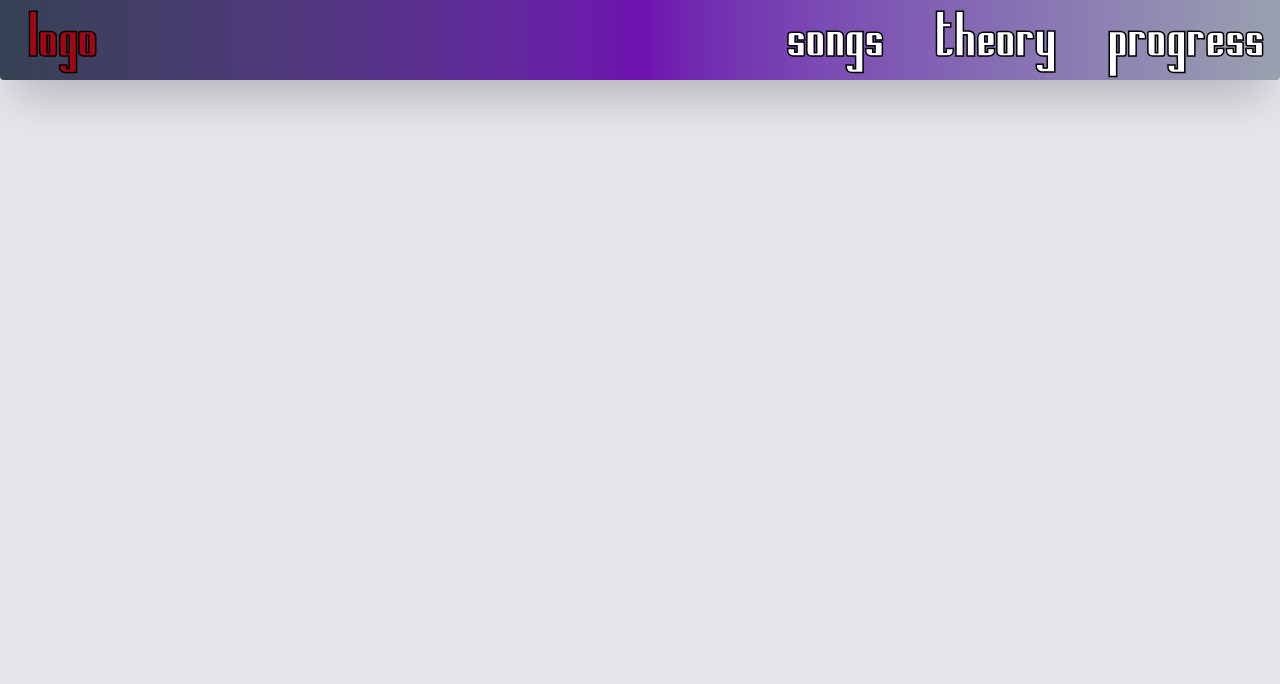
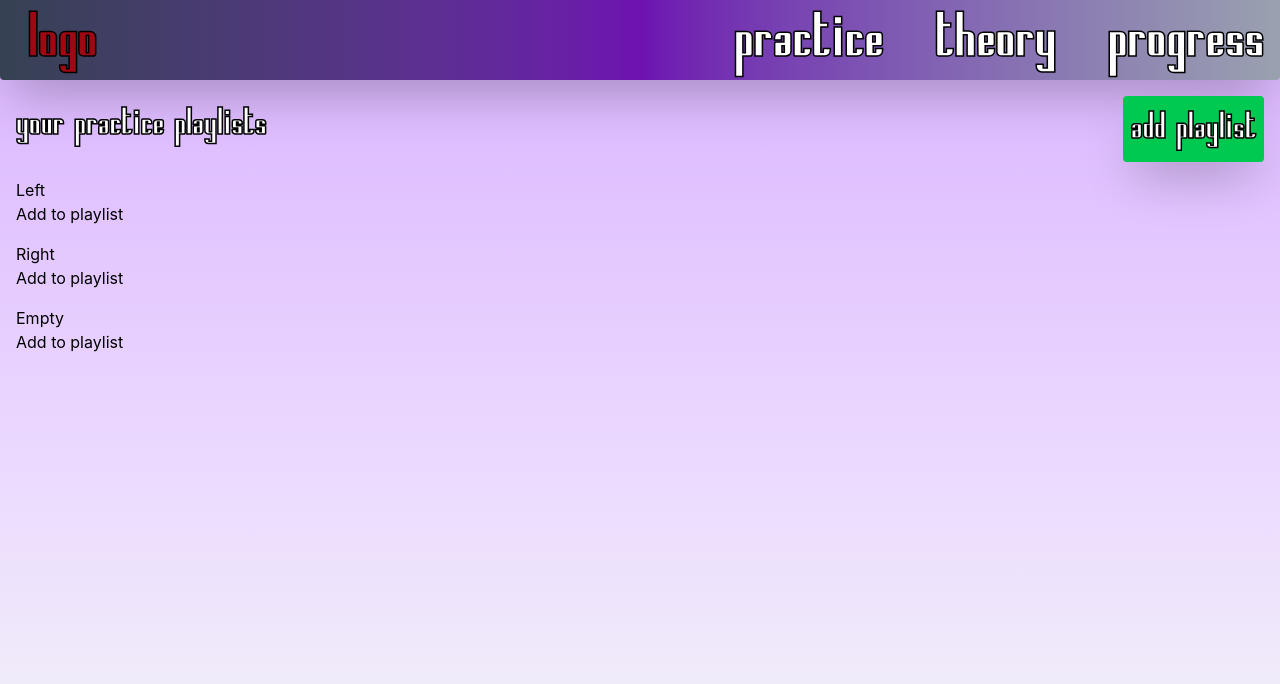
Before and after one commit to razvanbilici/guitar-practice, a Vue app: page /practice in a window 1280 px wide. Shown: the top 684 px of the page. Built offline with nearby package versions, Linux system fonts and the light colour scheme.

Commit message:
Renamed components, partially added functionality

```diff
--- a/src/App.vue
+++ b/src/App.vue
@@ -1,5 +1,5 @@
 <template>
-  <div class="m-0 p-0 min-h-screen bg-gray-200">
+  <div class="m-0 p-0 min-h-screen bg-linear-to-b from-purple-300 to-gray-100 via-purple-200">
     <Navbar />
     <router-view />
   </div>
--- a/src/components/AddFolder.vue
+++ b/src/components/AddPlaylist.vue
@@ -26,10 +26,10 @@
 
           <button
             type="submit"
-            @click="addFolder"
+            @click="addPlaylist"
             class="flex-1 px-4 py-3 rounded-xl font-semibold text-white bg-blue-600 hover:bg-blue-700 shadow-lg shadow-blue-200 active:scale-95 transition-all"
           >
-            Add Folder
+            Add playlist
           </button>
         </div>
       </form>
@@ -44,7 +44,7 @@ import {ref} from "vue"
 
 const url = ref("")
 const props = defineProps({
-  folder_list: Object
+  playlyst_array: Object
 })
 
 // Define the events this component can "emit"
@@ -54,7 +54,7 @@ const closeModal = () => {
   emit('close') // Shouting "close!" to the parent
 }
 
-const addFolder = () => {
+const addPlaylist = () => {
   emit('add', url.value)
   console.log(url.value)
   closeModal()
--- a/src/components/AddSong.vue
+++ b/src/components/AddSong.vue
@@ -4,7 +4,7 @@
     <div class="bg-white p-8 rounded-2xl shadow-2xl w-[90vw] max-w-md flex flex-col gap-6">
 
       <div class="flex flex-col gap-1">
-        <h2 class="text-2xl font-bold text-gray-800">Add to {{ folder.name }}</h2>
+        <h2 class="text-2xl font-bold text-gray-800">Add to {{ playlist.name }}</h2>
         <p class="text-gray-500 text-sm">Paste a YouTube link or ID below.</p>
       </div>
 
@@ -49,7 +49,7 @@ import {ref} from "vue"
 
 const url = ref("")
 const props = defineProps({
-  folder: Object
+  playlist: Object
 })
 
 // Define the events this component can "emit"
--- a/src/components/Navbar.vue
+++ b/src/components/Navbar.vue
@@ -11,7 +11,7 @@
 
     <div class="flex flex-1 justify-end space-x-[4vw] text-outline font-pcb
                  text-white">
-      <RouterLink to="/songs" class="hover:scale-110 transition-transform cursor-pointer">Songs</RouterLink>
+      <RouterLink to="/practice" class="hover:scale-110 transition-transform cursor-pointer">Practice</RouterLink>
       <RouterLink to="/theory" class="hover:scale-110 transition-transform cursor-pointer">Theory</RouterLink>
       <RouterLink to="/progress" class="hover:scale-110 transition-transform cursor-pointer">Progress</RouterLink>
     </div>
--- /dev/null
+++ b/src/pages/Practice.vue
@@ -0,0 +1,124 @@
+<template>
+  <div class="flex flex-col mt-4">
+
+    <div class="flex mx-4 flex-row font-pcb text-[3vw] text-white text-outline justify-between">
+        <span class="">Your practice playlists</span>
+      <button
+        class="bg-green-500 w-[11vw] p-1 wrap-break-word hover:cursor-pointer
+               rounded-sm shadow-2xl font-pcb hover:scale-110 hover:bg-green-700 transition-all text-white text-outline whitespace-nowrap"
+        @click="openPlaylistModal()"
+      >
+        Add playlist
+      </button>
+    </div>
+
+    <div class="flex flex-col gap-4 m-4 justify-center z-10">
+
+
+      <div v-if="open_song_modal">
+        <AddSong
+          @close="open_song_modal=false"
+          @add="addSong"
+          :playlist="active_playlist"
+        />
+      </div>
+
+      <div v-if="open_playlist_modal">
+        <AddPlaylist @close="open_playlist_modal=false" />
+      </div>
+
+      <div
+        v-for="playlist in playlist"
+        :key="playlist.name"
+        class="flex flex-col gap-0.5 hover:cursor-pointer"
+      >
+      <div class="">
+        <h1 @click="open_close_playlist(playlist)">
+          {{ playlist.name }}
+        </h1>
+
+        <div class="flex flex-col">
+        <div v-if="playlist.open" class="flex flex-row gap-1 overflow-scroll">
+
+
+          <iframe
+            v-if="playlist.urls.length"
+            v-for="url in playlist.urls"
+            :key="url"
+            width="320"
+            height="180"
+            :src="`https://www.youtube.com/embed/${url}`"
+            frameborder="0"
+            allowfullscreen
+          ></iframe>
+
+          <div v-else>Playlist empty</div>
+
+        </div>
+        </div>
+
+        <button
+          class="hover:cursor-pointer"
+          @click="openSongModal(playlist)"
+        >
+          Add to playlist
+        </button>
+
+      </div>
+    </div>
+    </div>
+
+  </div>
+</template>
+
+
+<script setup>
+import { ref } from 'vue'
+import AddSong from '../components/AddSong.vue';
+import AddPlaylist from '../components/AddPlaylist.vue';
+
+const playlist = ref([
+    {name: "Left",
+     urls: ["dQw4w9WgXcQ", "Gx1oCI9ZjZw", "dQw4w9WgXcQ", "Gx1oCI9ZjZw", "dQw4w9WgXcQ", "Gx1oCI9ZjZw", "dQw4w9WgXcQ", "Gx1oCI9ZjZw"],
+     open: false
+    },
+    {name: "Right",
+     urls: ["cHYq1MRoyI0", ""],
+     open: false
+    },
+
+    {name: "Empty",
+     urls: [],
+     open: false
+    },
+])
+
+let open_song_modal = ref(false)
+let open_playlist_modal = ref(false)
+
+let active_playlist = ref(null)
+
+function openSongModal(playlist) {
+
+    open_song_modal.value = true
+    active_playlist.value = playlist
+    console.log("open modal is " + open_song_modal)
+}
+
+function openPlaylistModal() {
+
+    open_playlist_modal.value = true
+    console.log("open modal is " + open_song_modal)
+}
+
+function open_close_playlist(playlist){
+
+    playlist.open = !playlist.open
+}
+
+function addSong(url){
+
+    active_playlist.value.urls.push(url)
+
+}
+</script>
--- a/src/pages/Songs.vue
+++ /dev/null
@@ -1,84 +0,0 @@
-<template>
-
-    <div class="flex flex-col">
-  <div class="flex flex-row gap-4 p-4 justify-center z-10">
-
-    <div v-if="open_song_modal">
-        <AddSong @close="open_song_modal=false" @add="addSong" :folder="active_folder" />
-    </div>
-
-    <div v-if="open_folder_modal">
-        <AddFolder @close="open_folder_modal=false"/>
-    </div>
-    <div class="flex flex-col gap-0.5 hover:cursor-pointer" v-for="folder in folders" >
-        <h1 @click="open_close_folder(folder)">
-            {{ folder.name }}
-        </h1>
-
-        <div v-if="folder.open">
-        <iframe v-if="folder.urls.length" v-for="url in folder.urls"
-      width="320"
-      height="180"
-      :src="`https://www.youtube.com/embed/${url}`"
-      frameborder="0"
-      allowfullscreen
-    ></iframe>
-    <div v-else>Folder empty</div>
-    </div>
-        <button class="hover:cursor-pointer" @click="openSongModal(folder)">Add to folder</button>
-    </div>
-  </div>
-    <button class="justify-center" @click="openFolderModal()">Add Folder</button>
-  </div>
-</template>
-
-<script setup>
-import { ref } from 'vue'
-import AddSong from '../components/AddSong.vue';
-import AddFolder from '../components/AddFolder.vue';
-
-const folders = ref([
-    {name: "Left",
-     urls: ["dQw4w9WgXcQ", "Gx1oCI9ZjZw"],
-     open: false
-    },
-    {name: "Right",
-     urls: ["cHYq1MRoyI0", ""],
-     open: false
-    },
-
-    {name: "Empty",
-     urls: [],
-     open: false
-    },
-])
-
-let open_song_modal = ref(false)
-let open_folder_modal = ref(false)
-
-let active_folder = ref(null)
-
-function openSongModal(folder) {
-
-    open_song_modal.value = true
-    active_folder.value = folder
-    console.log("open modal is " + open_song_modal)
-}
-
-function openFolderModal() {
-
-    open_folder_modal.value = true
-    console.log("open modal is " + open_song_modal)
-}
-
-function open_close_folder(folder){
-
-    folder.open = !folder.open
-}
-
-function addSong(url){
-
-    active_folder.value.urls.push(url)
-
-}
-</script>
--- a/src/pages/Theory.vue
+++ b/src/pages/Theory.vue
@@ -1,5 +1,5 @@
 <template>
-  <main class="flex flex-col ml-4 text-[10vh] font-pcb">
+  <main class="flex flex-col ml-4 text-[10vh] font-pcb text-outline text-white">
 
     <div>
       <!-- Toggle -->
--- a/src/router/index.js
+++ b/src/router/index.js
@@ -6,9 +6,9 @@ import { createRouter, createWebHistory } from "vue-router";
 
 const routes = [
     {path: "/", name: "Home", component: () => import("../pages/Home.vue") },
-  { path: "/songs", name: "Songs", component: () => import("../pages/Songs.vue") },
+  { path: "/practice", name: "Practice", component: () => import("../pages/Practice.vue") },
   { path: "/theory", name: "Theory", component: () => import("../pages/Theory.vue") },
-  { path: "/progress", name: "Progress", component: () => import("../pages/Songs.vue") },
+  { path: "/progress", name: "Progress", component: () => import("../pages/Progress.vue") },
 
   {
     path: "/theory/scales/:key/:mode",
```
